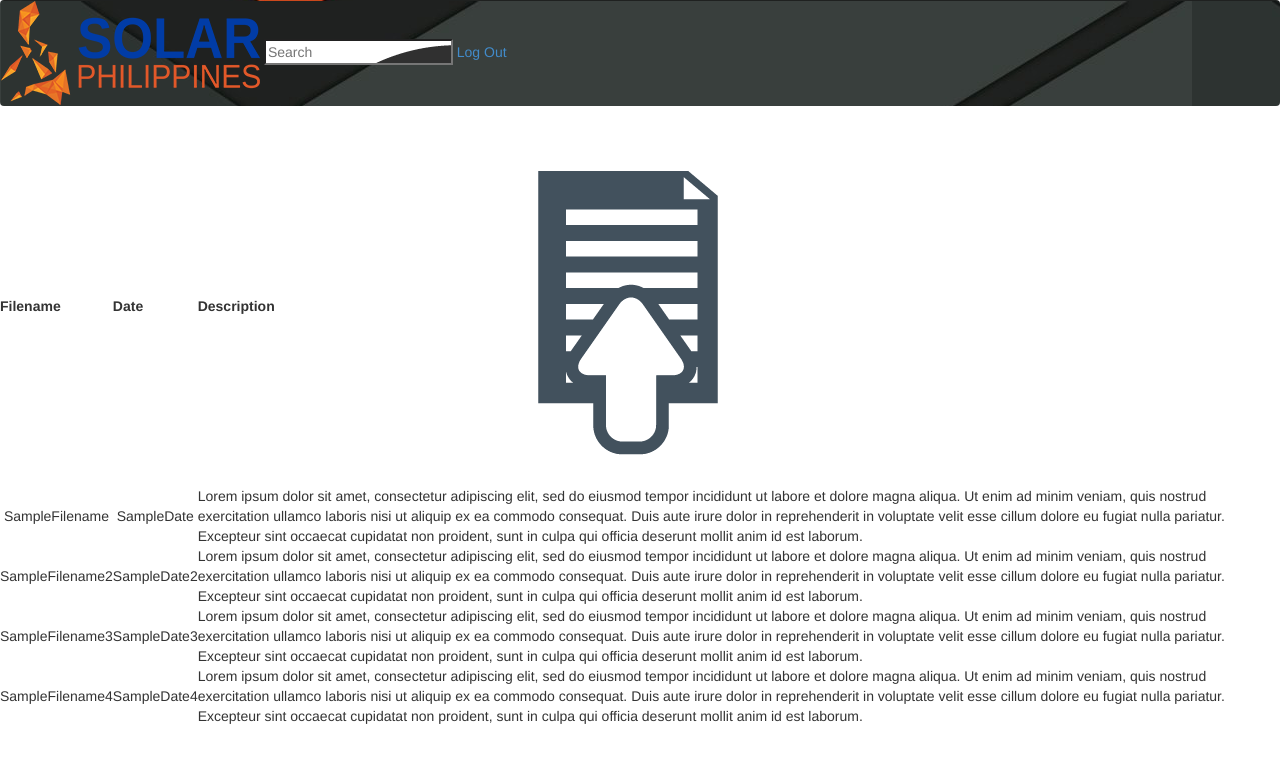
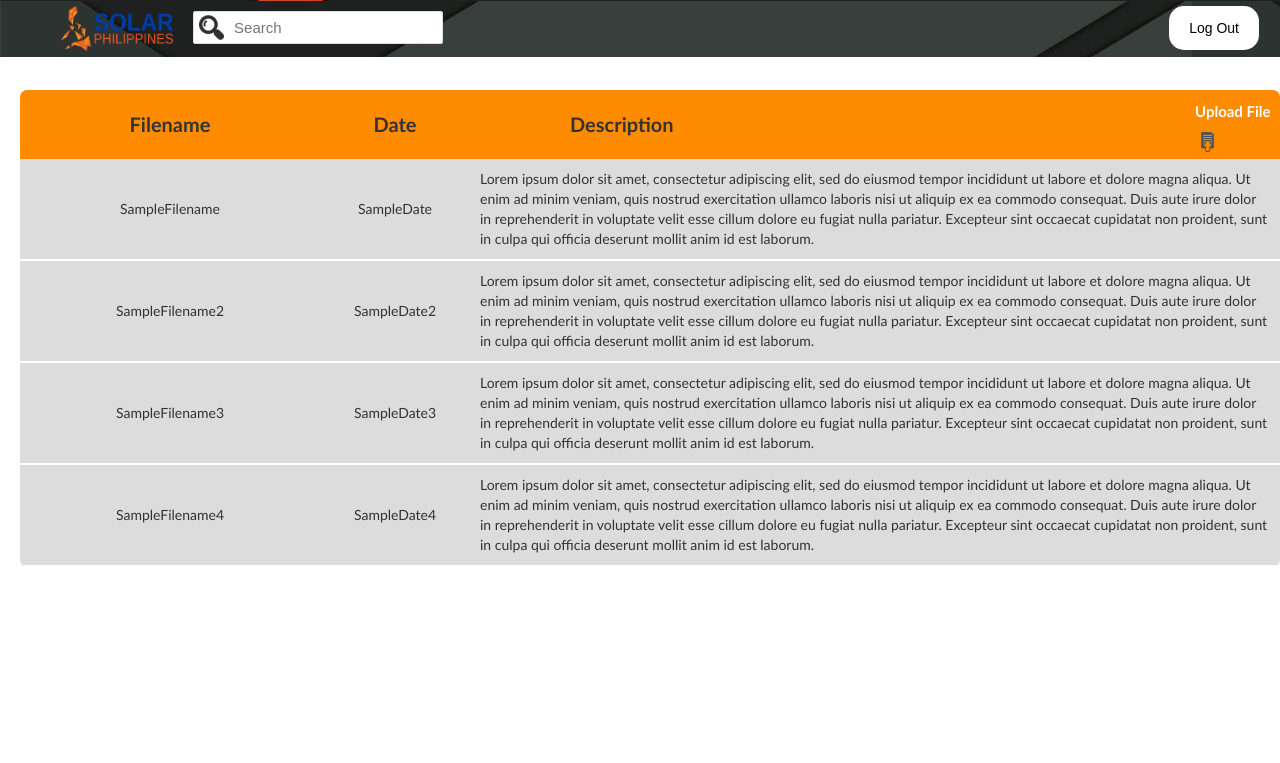
Before and after one commit to ejcaguiat/Solar2, a Django app: page /displaypost/ in a window 1280 px wide. Shown: the top 763 px of the page. Run offline with Django 3.2, Linux system fonts and the light colour scheme; some libraries are stand-ins or nearby versions.

Commit message:
qweqw
fasdfasd

```diff
--- a/DATABASE/SolarDB/static/css/stylecss.css
+++ b/DATABASE/SolarDB/static/css/stylecss.css
@@ -89,55 +89,7 @@ h1{
 	background-color: #1CA347;
 	border-color: #1CA347;
 }
-<<<<<<< HEAD
 .login-logo{
-=======
-
-.form-control-amount{
-	display:block;
-    text-align:right;
-    float: left;
-    margin-right:20px;
-	width:175px;
-	height:34px;
-	padding:6px 12px;
-	font-size:14px;
-	line-height:1.42857143;
-	color:#555;
-	background-color:#fff;
-	background-image:none;
-	border:1px solid #ccc;
-	border-radius:4px;
-	-webkit-box-shadow:inset 0 1px 1px rgba(0,0,0,.075);
-	box-shadow:inset 0 1px 1px rgba(0,0,0,.075);
-	-webkit-transition:border-color ease-in-out .15s,-webkit-box-shadow ease-in-out .15s;
-	-o-transition:border-color ease-in-out .15s,box-shadow ease-in-out .15s;
-	transition:border-color ease-in-out .15s,box-shadow ease-in-out .15s
-}
-
-.form-control-date{
-	display:block;
-    float:left;
-    margin-right:20px;
-	width:175px;
-	height:34px;
-	padding:6px 12px;
-	font-size:14px;
-	line-height:1.42857143;
-	color:#555;
-	background-color:#fff;
-	background-image:none;
-	border:1px solid #ccc;
-	border-radius:4px;
-	-webkit-box-shadow:inset 0 1px 1px rgba(0,0,0,.075);
-	box-shadow:inset 0 1px 1px rgba(0,0,0,.075);
-	-webkit-transition:border-color ease-in-out .15s,-webkit-box-shadow ease-in-out .15s;
-	-o-transition:border-color ease-in-out .15s,box-shadow ease-in-out .15s;
-	transition:border-color ease-in-out .15s,box-shadow ease-in-out .15s
-}
-
-.home-logo, .login-logo{
->>>>>>> 297102dc360c2dc1da542a7dd8aa14f86c2363b9
 	text-align: center;
 	height: 100px;
 	margin: 35px;
@@ -149,7 +101,6 @@ body.login{
 	height: 75%;
 	margin-top: 0px;
 }
-<<<<<<< HEAD
 .topnav-logo {
     padding-top: 5px;
     padding-left: 10px;
@@ -157,58 +108,6 @@ body.login{
     margin-right: 20px;
     height: 50px;
     float: left;
-=======
-
-.homepage-container{
-	text-align: center;
-	padding-bottom: 50px;
-	background-color: white;
-	width: 500px;
-	margin-left: 33%;
-	margin-top: 100px;
-	border-style: solid;
-	border-width: 1px;
-	box-shadow: 5px 10px black;
-}
-
-.logout-home{
-	width: 100%;
-	text-align: right;
-	padding-top: 15px;
-	padding-right: 20px;
-}
-
-.logout-home-button{
-	padding-top: 5px;
-	padding-bottom: 5px;
-	padding-left: 10px;
-	padding-right: 10px;
-	border-style: solid;
-	border-width: 2px;
-	border-color: orange;
-	border-radius: 25px;
-}
-
-.logout-home-button:hover{
-	padding-top: 5px;
-	padding-bottom: 5px;
-	padding-left: 10px;
-	padding-right: 10px;
-	border-style: solid;
-	border-width: 2px;
-	border-color: orange;
-	border-radius: 25px;
-	background-color: orange;
-	color: white;
-	text-decoration: none;
-}
-
-
-/***** VIEW TABLE *****/
-thead{
-  color: white;
-  background-color: coral;
->>>>>>> 297102dc360c2dc1da542a7dd8aa14f86c2363b9
 }
 .navbar {
     font-family: Arial, Helvetica, sans-serif;
@@ -218,7 +117,6 @@ thead{
     border-radius: 0;
     margin-top: -90px;
 }
-<<<<<<< HEAD
 #myInput {
     background-size: 25px;
     background-position: 5px 3px;
@@ -273,37 +171,6 @@ tbody td {
 td.descrip {
     width: 850px;
     padding: 10px;
-=======
-
-select {
-    float: right;
-    margin-top: 15px;
-    margin-right: 50px;
-    font-size: 15px;
-}
-
-#myInput {
-  background-size: 25px;
-  background-position: 5px 3px;
-  background-repeat: no-repeat;
-  width: 250px;
-  font-size: 15px;
-  padding: 5px 20px 5px 40px;
-  border: 1px solid #ddd;
-  float: right;
-  margin-top: 10px;
-  margin-right: 25px;
-    border-radius: 2px;
-}
-
-#myTable {
-  border-collapse: collapse;
-  width: 100%;
-  border: 1px solid #ddd;
-  font-size: 12px;
-  padding-right: 50px;
-  margin-top: 0;
->>>>>>> 297102dc360c2dc1da542a7dd8aa14f86c2363b9
 }
 /*Contact sectiom*/
 .content-header{
@@ -373,7 +240,6 @@ textarea.form-control {
 .back-button:hover {
     color: black;
 }
-<<<<<<< HEAD
 .logout-button {
     background-color: white;
     padding: 12px 20px;
```
Also changed, not shown: other parts of DATABASE/SolarDB/static/css/stylecss.css (+0 -68 lines).
